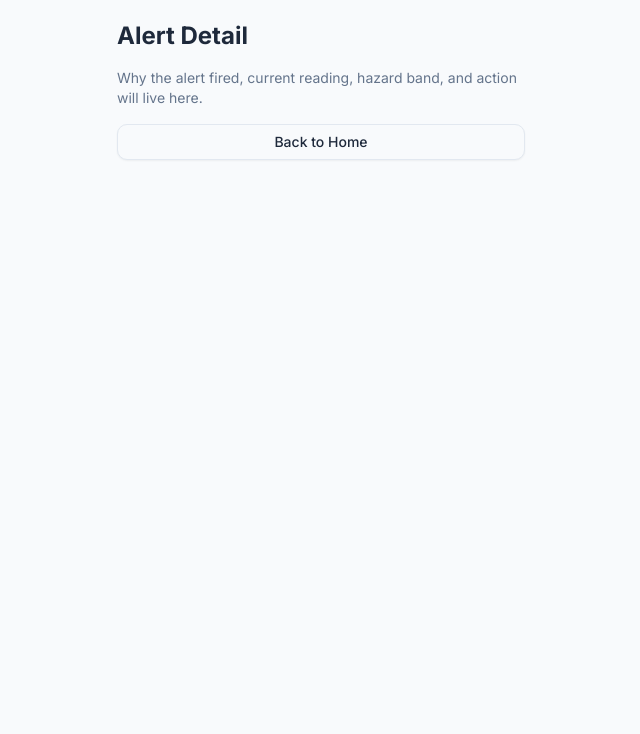
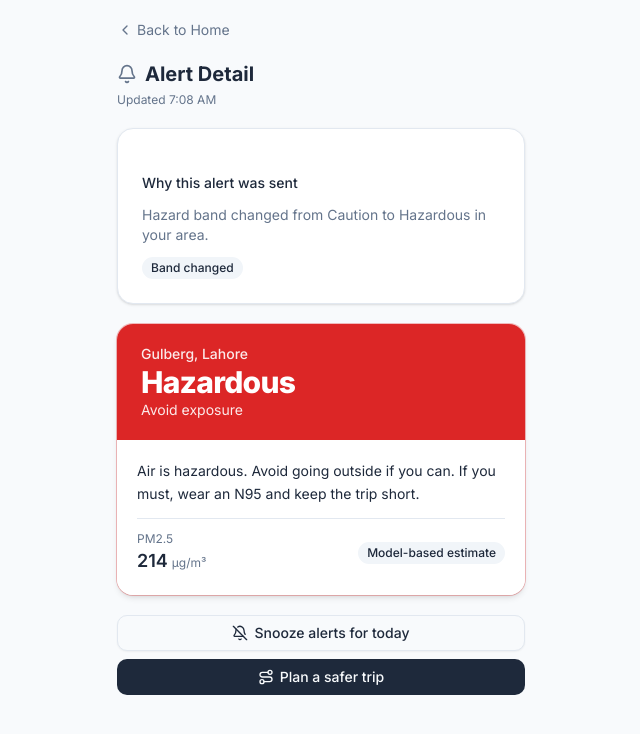
Before and after one commit to Zohaib-Khalid49/SmogSense, a React (Vite) app in the folder client/: page /alert in a window 1280 px wide. Shown: the top 734 px of the page, without its empty margins (319-959 px from the left). Built offline with nearby package versions, Linux system fonts and the light colour scheme.

Commit message:
Build Alert Detail screen: alert reason, hazard status, snooze action

```diff
--- a/client/src/api/mockApi.js
+++ b/client/src/api/mockApi.js
@@ -66,3 +66,45 @@ export function getHazardStatus({ band = 'hazard' } = {}) {
     }, 600)
   })
 }
+
+/**
+ * Alert detail response shape:
+ * {
+ *   id:              string   (alert id)
+ *   reason:          string   (why the alert fired)
+ *   band:            'safe' | 'caution' | 'hazard'
+ *   pm25:            number   (µg/m³)
+ *   confidence:      'high' | 'medium' | 'model'
+ *   recommendation:  string   (plain-language action)
+ *   location:        string   (human-readable area name)
+ *   triggeredAt:     string   (ISO timestamp)
+ *   type:            'scheduled' | 'threshold_change'
+ * }
+ */
+
+const MOCK_ALERT = {
+  id: 'alert_001',
+  reason: 'Hazard band changed from Caution to Hazardous in your area.',
+  band: 'hazard',
+  pm25: 214,
+  confidence: 'model',
+  recommendation:
+    'Air is hazardous. Avoid going outside if you can. If you must, wear an N95 and keep the trip short.',
+  location: 'Gulberg, Lahore',
+  triggeredAt: new Date(Date.now() - 15 * 60 * 1000).toISOString(), // 15 min ago
+  type: 'threshold_change',
+}
+
+/**
+ * Fetch the latest alert detail.
+ * In production this would take an alert ID; for now returns a single mock.
+ *
+ * @returns {Promise<Object>} alert detail in the contract shape
+ */
+export function getAlertDetail() {
+  return new Promise((resolve) => {
+    setTimeout(() => {
+      resolve(MOCK_ALERT)
+    }, 400)
+  })
+}
--- a/client/src/pages/AlertDetail.jsx
+++ b/client/src/pages/AlertDetail.jsx
@@ -1,17 +1,128 @@
+import { useEffect, useState } from 'react'
 import { Link } from 'react-router-dom'
+import {
+  Bell,
+  BellOff,
+  ChevronLeft,
+  Loader2,
+  Route as RouteIcon,
+} from 'lucide-react'
 import { Button } from '@/components/ui/button'
+import { Badge } from '@/components/ui/badge'
+import { Card, CardContent } from '@/components/ui/card'
+import { BAND_CONFIG, CONFIDENCE_LABEL, formatUpdatedAt } from '@/lib/hazard'
+import { getAlertDetail } from '@/api/mockApi'
 
 export default function AlertDetail() {
+  const [alert, setAlert] = useState(null)
+  const [snoozed, setSnoozed] = useState(false)
+
+  const loading = alert === null
+
+  useEffect(() => {
+    let active = true
+    getAlertDetail().then((data) => {
+      if (active) setAlert(data)
+    })
+    return () => {
+      active = false
+    }
+  }, [])
+
+  if (loading) {
+    return (
+      <div className="flex min-h-[60svh] items-center justify-center">
+        <Loader2 className="size-6 animate-spin text-muted-foreground" />
+      </div>
+    )
+  }
+
+  const cfg = BAND_CONFIG[alert.band] ?? BAND_CONFIG.hazard
+
   return (
-    <div className="flex flex-col gap-4">
-      <h1 className="text-2xl font-bold">Alert Detail</h1>
-      <p className="text-sm text-muted-foreground">
-        Why the alert fired, current reading, hazard band, and action will live
-        here.
-      </p>
-      <Button asChild variant="outline">
-        <Link to="/">Back to Home</Link>
-      </Button>
+    <div className="flex flex-col gap-5">
+      {/* Back nav */}
+      <Link
+        to="/"
+        className="flex items-center gap-1 text-sm text-muted-foreground hover:text-foreground"
+      >
+        <ChevronLeft className="size-4" />
+        Back to Home
+      </Link>
+
+      {/* Alert header */}
+      <header className="flex flex-col gap-1">
+        <div className="flex items-center gap-2">
+          <Bell className="size-5 text-muted-foreground" />
+          <h1 className="text-xl font-bold">Alert Detail</h1>
+        </div>
+        <p className="text-xs text-muted-foreground">
+          {formatUpdatedAt(alert.triggeredAt)}
+        </p>
+      </header>
+
+      {/* Why the alert fired */}
+      <Card>
+        <CardContent className="flex flex-col gap-3 pt-5">
+          <p className="text-sm font-medium">Why this alert was sent</p>
+          <p className="text-sm text-muted-foreground">{alert.reason}</p>
+          <Badge variant="secondary" className="self-start">
+            {alert.type === 'threshold_change'
+              ? 'Band changed'
+              : 'Scheduled (7 AM)'}
+          </Badge>
+        </CardContent>
+      </Card>
+
+      {/* Hazard status at time of alert */}
+      <div
+        className={`overflow-hidden rounded-[var(--radius-card)] shadow-md ring-1 ${cfg.ring}`}
+      >
+        <div className={`px-6 py-5 text-white ${cfg.bg}`}>
+          <p className="text-sm font-medium opacity-90">{alert.location}</p>
+          <h2 className="text-3xl font-extrabold tracking-tight">
+            {cfg.label}
+          </h2>
+          <p className="text-sm opacity-90">{cfg.tagline}</p>
+        </div>
+        <div className="flex flex-col gap-3 bg-card p-5 text-card-foreground">
+          <p className="text-sm leading-relaxed">{alert.recommendation}</p>
+          <div className="flex items-center justify-between border-t border-border pt-3">
+            <div className="flex flex-col">
+              <span className="text-xs text-muted-foreground">PM2.5</span>
+              <span className="text-lg font-semibold">
+                {alert.pm25}
+                <span className="ml-1 text-xs font-normal text-muted-foreground">
+                  µg/m³
+                </span>
+              </span>
+            </div>
+            <Badge variant="secondary">
+              {CONFIDENCE_LABEL[alert.confidence] ?? 'Model-based estimate'}
+            </Badge>
+          </div>
+        </div>
+      </div>
+
+      {/* Actions */}
+      <div className="flex flex-col gap-2">
+        <Button
+          variant="outline"
+          onClick={() => setSnoozed(true)}
+          disabled={snoozed}
+          className="gap-1.5"
+        >
+          <BellOff className="size-4" />
+          {snoozed ? 'Snoozed for today' : 'Snooze alerts for today'}
+        </Button>
+
+        <Button asChild className="gap-1.5">
+          <Link to="/route">
+            <RouteIcon className="size-4" />
+            Plan a safer trip
+          </Link>
+        </Button>
+      </div>
     </div>
   )
 }
```
